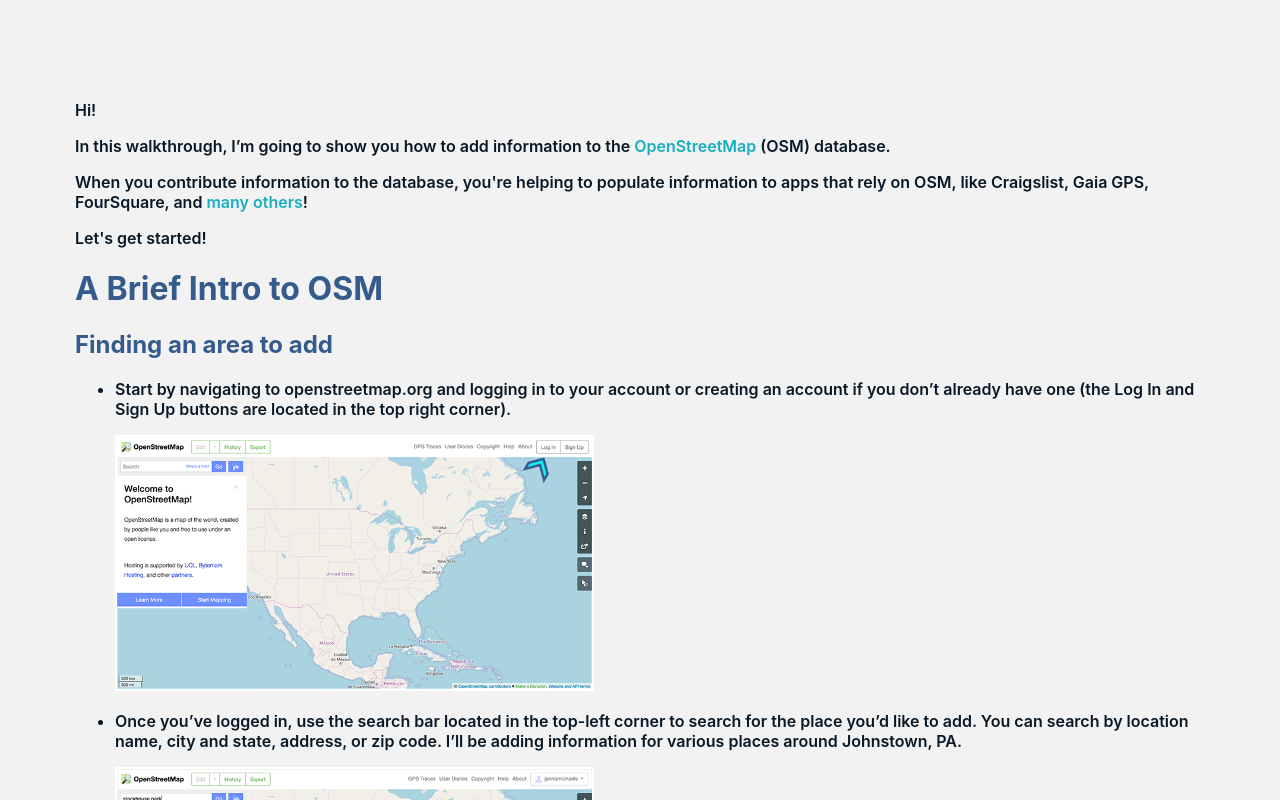
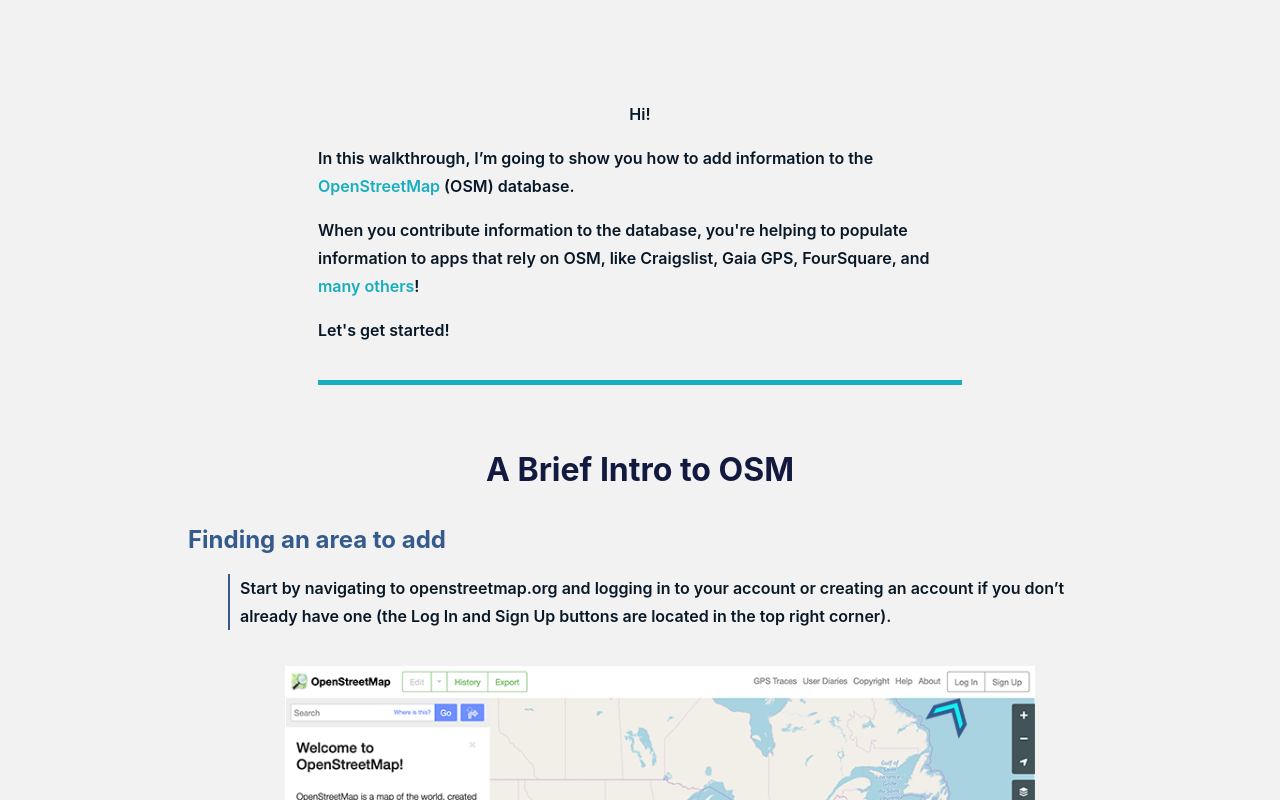
Before and after one commit to jenna-m/osm-tutorial, a React (Create React App) app: page / in a window 1280 px wide. Shown: the top 800 px of the page. Built offline with nearby package versions, Linux system fonts and the light colour scheme.

Commit message:
Update App.scss

```diff
--- a/src/App.scss
+++ b/src/App.scss
@@ -6,10 +6,17 @@
 $bright: #30f2f2;
 
 body {
-	margin: 100px 75px;
+	margin: 100px 75px 40px;
 	font-weight: 600;
+	line-height: 1.75em;
 	color: $dark-blue;
 	background-color: $off-white;
+}
+
+footer {
+	padding-top: 40px;
+	font-size: 0.65rem;
+	text-align: center;
 }
 
 a {
@@ -20,21 +27,64 @@
 }
 
 a:hover {
-	color: $bright;
+	color: $deep;
 }
 
-h1,
 h2,
 h3 {
 	color: $blue;
 }
 
-h3 {
+h1 {
+	color: $deep;
+	text-align: center;
+}
+
+h3,
+.section {
 	font-style: italic;
 }
 
+li {
+	list-style-type: none;
+}
+
+li p {
+	padding-left: 10px;
+	border-left: 2px solid $blue;
+}
+
 img {
-	max-width: 475px;
+	display: block;
+	margin: 0 auto;
+	padding: 20px 0;
+	max-width: 750px;
 	max-height: 425px;
-	border: 2px solid #fff;
 }
+
+.container {
+	width: 100%;
+	display: flex;
+	flex-direction: column;
+	align-items: center;
+}
+
+.welcome-container {
+	width: 57%;
+	padding-bottom: 20px;
+	border-bottom: 5px solid $aqua;
+}
+
+.intro-container,
+.step-container {
+	padding-top: 50px;
+	width: 80%;
+	display: flex;
+	flex-direction: column;
+	border-bottom: 1px solid $deep;
+}
+
+.conclusion {
+	width: 57%;
+	margin-top: 75px;
+}
```
